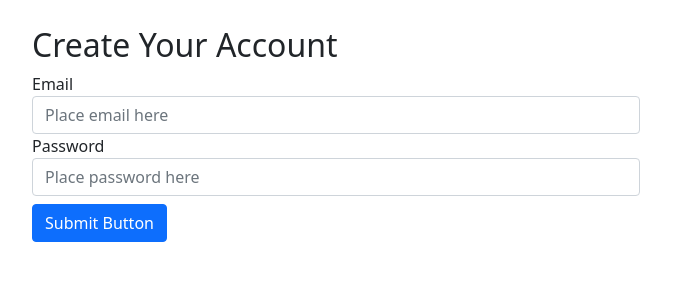
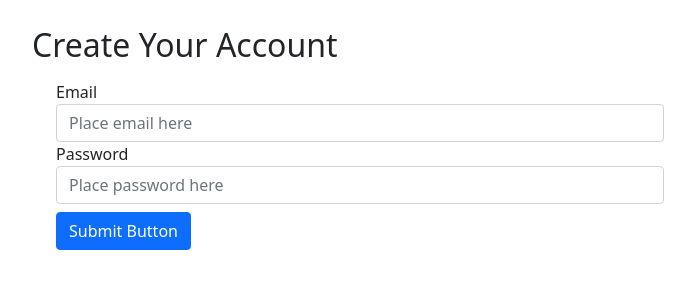
Before and after one commit to wendell91097/Phonehero, a Flask app: page /signup in a window 1280 px wide. Shown: the part 72-372 px from the top of the page, without its empty margins (38-733 px from the left). Run offline with Flask 3, Linux system fonts and the light colour scheme; some libraries are stand-ins or nearby versions.

Commit message:
third commit

```diff
--- a/app/templates/forms.html
+++ b/app/templates/forms.html
@@ -1,5 +1,7 @@
+<div class="container pt-2">
     <form method="POST">
         {{ form.hidden_tag() }}
+        <div class="container"></div>
         <div class="form-group">
             <fieldset id="email-field">
                 {{ form.email.label }}
@@ -14,3 +16,4 @@
 
             {{ form.submit_button(class = "btn btn-primary btn-block mt-2")}}
     </form>
+</div>
```
Lines whose indentation alone changed are shown as unchanged.
